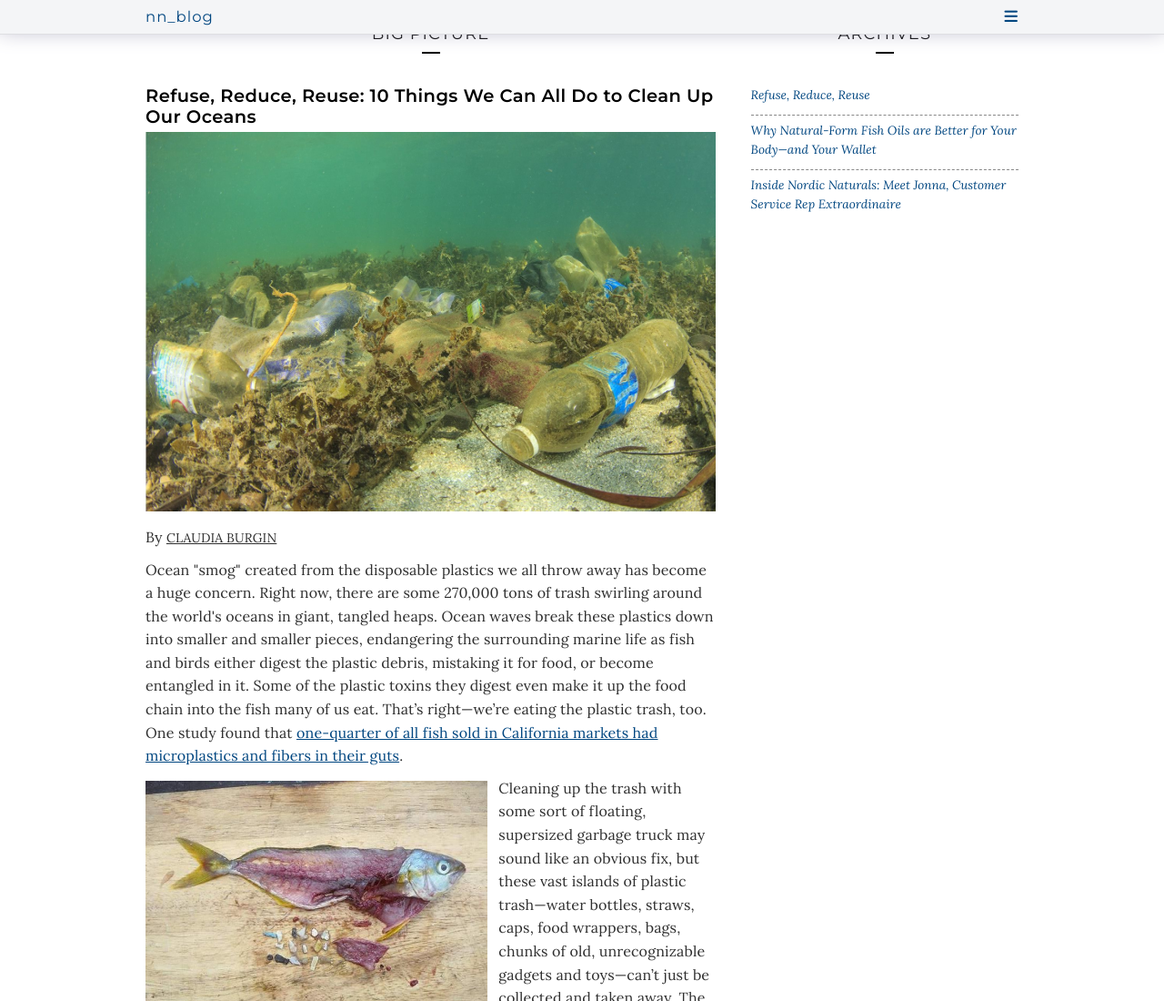
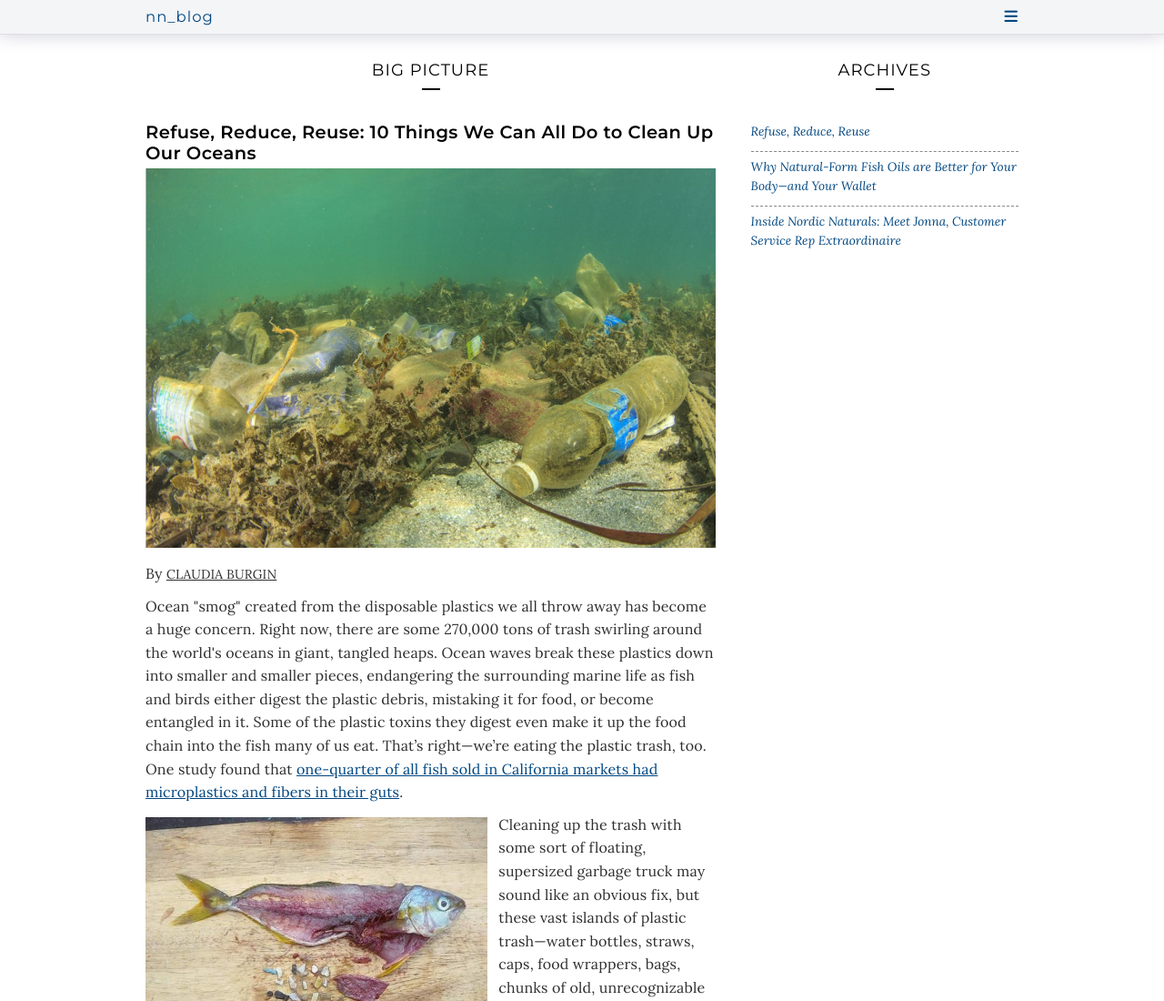
Before and after one commit to TristanAG/nn_blog, a website: page big-picture/refuse-reduce-reuse.html in a window 1280 px wide. Shown: the top 1100 px of the page at 91% size. Drawn offline with nearby package versions, Linux system fonts and the light colour scheme.

Commit message:
added buffer to post pages

```diff
--- a/big-picture/refuse-reduce-reuse.html
+++ b/big-picture/refuse-reduce-reuse.html
@@ -100,8 +100,9 @@
     </div>
   </div>
 
-  <div class="mobile-image-mod" style="padding-top: 40px;">
-    <div class="container">
+  <div class="buffer"></div>
+  <div class="mobile-image-mod">
+    <div class="container" >
       <h5>BIG PICTURE</h5>
       <hr />
       <h1>Refuse, Reduce, Reuse: 10 Things We Can All Do to Clean Up Our Oceans</h1>
@@ -117,9 +118,12 @@
   </div>
   <!-- </span> -->
 
-  <div class="container">
+  <div class="container" id="main-container">
+
     <div class="row">
+
       <div class="eight columns">
+
         <div class="desktop-image-mod">
           <h5>BIG PICTURE</h5>
           <hr />
--- a/css/style.css
+++ b/css/style.css
@@ -295,6 +295,13 @@ h1{
 
   font-size: 1.3em;
   margin-bottom: 4px;
+}
+
+.buffer{
+  padding-top: 40px;
+}
+@media(max-width: 799px){
+
 }
 
 .tagline{
```
